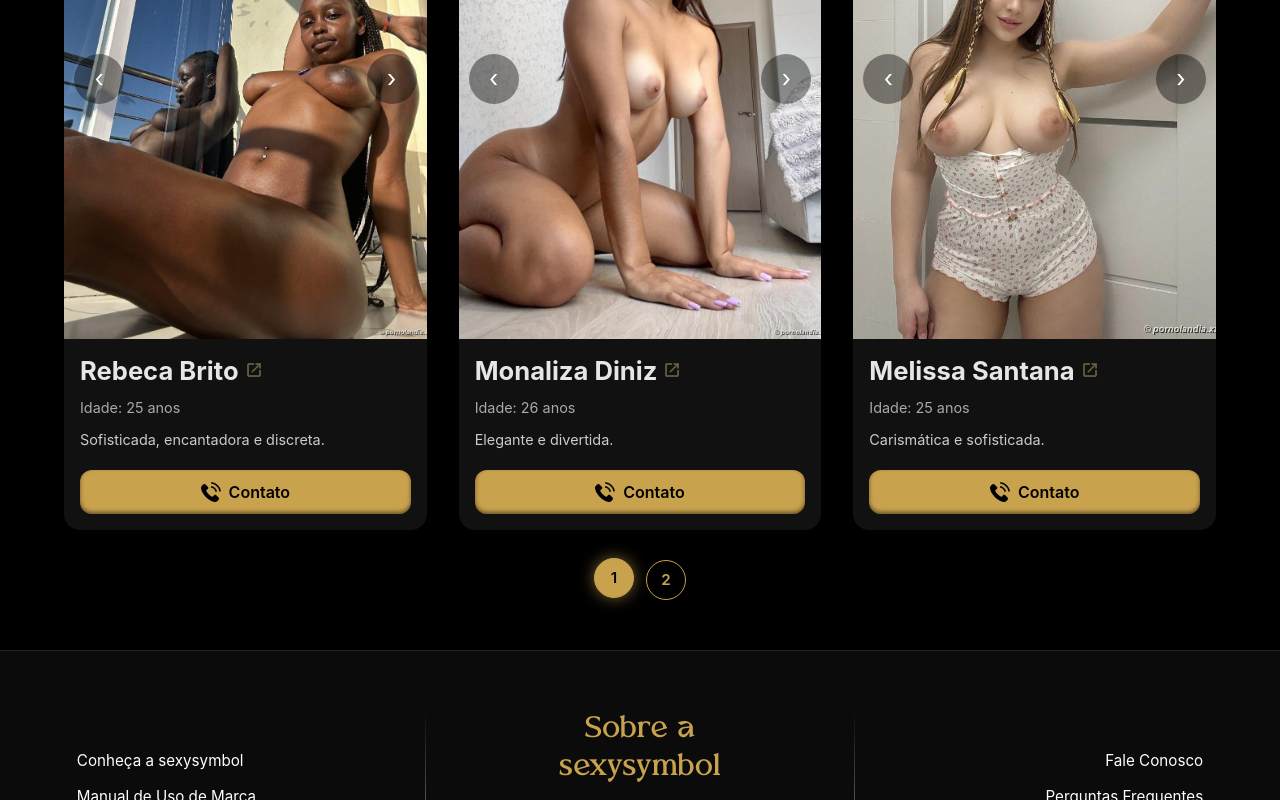
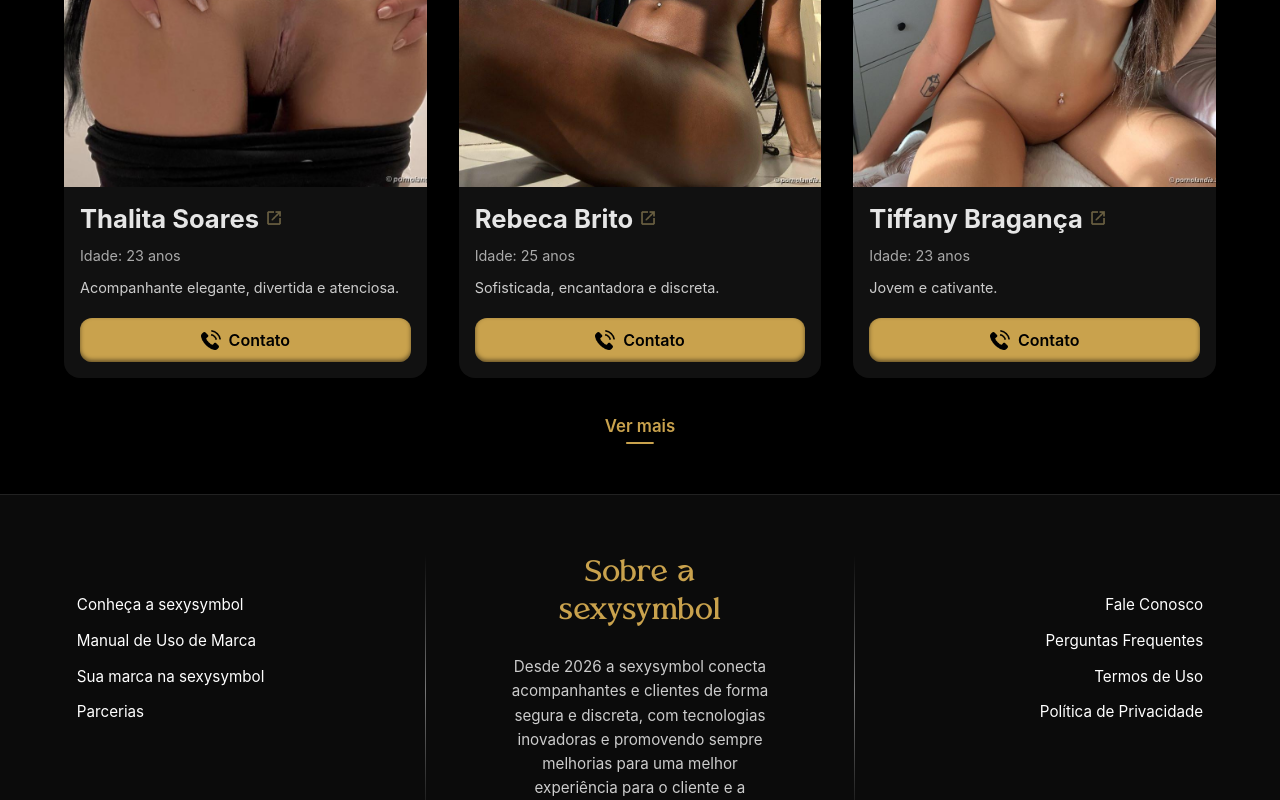
Before and after one commit to alexsandropancracio/sexysymbol, a React app in the folder src/frontend/: page / in a window 1280 px wide. Shown: the part 1993-2793 px from the top of the page. Built offline with nearby package versions, Linux system fonts and the light colour scheme; the HTML template or start-up script is replaced by a standard one.

Commit message:
Ajustes de scroll infinito para os cards com botão de ver mais e reload dos cards com posicionamento aleatório.

```diff
--- a/src/frontend/src/components/Ads/Ads.tsx
+++ b/src/frontend/src/components/Ads/Ads.tsx
@@ -1,7 +1,5 @@
-import { useState } from "react";
-import { Section, Grid, SectionHeader, Title, Pagination } from "./styles";
-import { useEffect } from "react";
-
+import { useState, useEffect } from "react";
+import { Section, Grid, SectionHeader, Title, ButtonLoadMore } from "./styles";
 
 import { Filters } from "./Filters";
 import type { FiltersState } from "./Filters";
@@ -23,6 +21,7 @@ export interface Ad {
   lugar: string[];
   formasPagamento: string[];
 }
+
 
 // ====================
 // IMAGENS
@@ -254,18 +253,7 @@ export const ads: Ad[] = [
   },
 ];
 
-// ====================
-// COMPONENT
-// ====================
-export function Ads({
-  nameFilter,
-  adsRef,
-}: {
-  nameFilter?: string;
-  adsRef: React.RefObject<HTMLElement | null>
-}) {
-  const [page, setPage] = useState(0);
-
+export function Ads({ nameFilter, adsRef }: { nameFilter?: string; adsRef: React.RefObject<HTMLElement | null> }) {
   const [filters, setFilters] = useState<FiltersState>({
     formasPagamento: [],
     atendimento: [],
@@ -276,83 +264,37 @@ export function Ads({
     idadeMax: undefined,
   });
 
-  // 🔄 sempre volta pra página 1 quando filtros ou nome mudarem
+  const [visibleCount, setVisibleCount] = useState(ADS_PER_PAGE);
+  const [shuffledAds, setShuffledAds] = useState<Ad[]>([]);
+
+  // 🔄 Sempre que filtros ou nome mudam, filtramos e embaralhamos
   useEffect(() => {
-    setPage(0);
-  }, [filters, nameFilter]);
+    const filtered = ads.filter(ad => {
+      if (nameFilter && !ad.name.toLowerCase().includes(nameFilter.toLowerCase())) return false;
+      if (filters.locations.length && !filters.locations.includes(ad.locations)) return false;
+      if (filters.etnia.length && !filters.etnia.includes(ad.etnia)) return false;
+      if (filters.atendimento.length && !ad.atendimento.some(a => filters.atendimento.includes(a))) return false;
+      if (filters.lugar.length && !ad.lugar.some(l => filters.lugar.includes(l))) return false;
+      if (filters.formasPagamento.length && !ad.formasPagamento.some(p => filters.formasPagamento.includes(p))) return false;
+      if (filters.idadeMin && ad.age < filters.idadeMin) return false;
+      if (filters.idadeMax && ad.age > filters.idadeMax) return false;
+      return true;
+    });
 
-  // ====================
-  // FILTER
-  // ====================
-  const filteredAds = ads.filter(ad => {
-    if (
-      nameFilter &&
-      !ad.name.toLowerCase().includes(nameFilter.toLowerCase())
-    ) {
-      return false;
-    }
+    // 🔀 Embaralhar
+    const shuffled = [...filtered].sort(() => Math.random() - 0.5);
+    setShuffledAds(shuffled);
 
-    if (
-      filters.locations.length &&
-      !filters.locations.includes(ad.locations)
-    ) {
-      return false;
-    }
+    // Resetar quantidade visível
+    setVisibleCount(ADS_PER_PAGE);
 
-    if (filters.etnia.length && !filters.etnia.includes(ad.etnia)) {
-      return false;
-    }
+  }, [filters, nameFilter, adsRef]);
 
-    if (
-      filters.atendimento.length &&
-      !ad.atendimento.some(a => filters.atendimento.includes(a))
-    ) {
-      return false;
-    }
-
-    if (
-      filters.lugar.length &&
-      !ad.lugar.some(l => filters.lugar.includes(l))
-    ) {
-      return false;
-    }
-
-    if (
-      filters.formasPagamento.length &&
-      !ad.formasPagamento.some(p =>
-        filters.formasPagamento.includes(p)
-      )
-    ) {
-      return false;
-    }
-
-    if (filters.idadeMin && ad.age < filters.idadeMin) return false;
-    if (filters.idadeMax && ad.age > filters.idadeMax) return false;
-
-    return true;
-  });
-
-  // ====================
-  // PAGINATION
-  // ====================
-  const totalPages = Math.ceil(filteredAds.length / ADS_PER_PAGE);
-  const startIndex = page * ADS_PER_PAGE;
-  const visibleAds = filteredAds.slice(
-    startIndex,
-    startIndex + ADS_PER_PAGE
-  );
-
-  const handlePageChange = (index: number) => {
-    setPage(index);
-
-    setTimeout(() => {
-      adsRef.current?.scrollIntoView({ behavior: "smooth" });
-    }, 100);
+  // Função para carregar mais
+  const loadMore = () => {
+    setVisibleCount(prev => Math.min(prev + ADS_PER_PAGE, shuffledAds.length));
   };
 
-  // ====================
-  // RENDER
-  // ====================
   return (
     <Section id="ads" ref={adsRef}>
       <SectionHeader>
@@ -361,22 +303,14 @@ export function Ads({
       </SectionHeader>
 
       <Grid>
-        {visibleAds.map((ad, index) => (
+        {shuffledAds.slice(0, visibleCount).map((ad, index) => (
           <AdsCard key={`${ad.name}-${index}`} {...ad} />
         ))}
       </Grid>
 
-      <Pagination>
-        {Array.from({ length: totalPages }).map((_, index) => (
-          <button
-            key={index}
-            onClick={() => handlePageChange(index)}
-            className={page === index ? "active" : ""}
-          >
-            {index + 1}
-          </button>
-        ))}
-      </Pagination>
+      {visibleCount < shuffledAds.length && (
+        <ButtonLoadMore onClick={loadMore}>Ver mais</ButtonLoadMore>
+      )}
     </Section>
   );
 }
--- a/src/frontend/src/components/Ads/styles.ts
+++ b/src/frontend/src/components/Ads/styles.ts
@@ -337,3 +337,53 @@ export const Pagination = styled.div`
     }
   }
 `;
+
+/* ===== BUTTON LOAD MORE ===== */
+export const ButtonLoadMore = styled.button`
+  display: block;
+  margin: 30px auto 30px auto;
+  padding: 8px 0;
+  border: none;
+  background: none;
+  color: #C9A24D;
+  font-weight: 600;
+  font-size: 1.05rem;
+  cursor: pointer;
+  position: relative;
+  transition: color 0.3s ease;
+
+  /* Linha dourada fina abaixo do texto */
+  &::after {
+    content: "";
+    position: absolute;
+    left: 50%;
+    bottom: 0;
+    width: 40%;
+    height: 2px;
+    background: #C9A24D;
+    border-radius: 2px;
+    transform: translateX(-50%);
+    transition: width 0.3s ease, background 0.3s ease;
+  }
+
+  &:hover {
+    color: #FFD966; /* Leve brilho no texto ao passar o mouse */
+  }
+
+  &:hover::after {
+    width: 90%; /* Linha se alonga suavemente */
+    background: linear-gradient(90deg, #C9A24D, #FFD966);
+  }
+
+  &:active::after {
+    transform: translateX(-50%) scaleX(0.9); /* efeito de clique sutil */
+  }
+
+  @media (max-width: 640px) {
+    font-size: 1rem;
+  }
+
+  @media (max-width: 426px) {
+    font-size: 0.95rem;
+  }
+`;
--- a/src/frontend/src/components/Anuncie/Benefits.tsx
+++ b/src/frontend/src/components/Anuncie/Benefits.tsx
@@ -41,7 +41,7 @@ export const Benefits = () => {
             </Title>
 
             <Description>
-              Investir no Sexysymbol é investir na sua marca pessoal. Oferecemos a
+              Investir na sexysymbol é investir na sua marca pessoal. Oferecemos a
               infraestrutura necessária para que seu perfil se destaque pela
               qualidade, não pelo excesso.
             </Description>
--- a/src/frontend/src/components/Anuncie/Essence.tsx
+++ b/src/frontend/src/components/Anuncie/Essence.tsx
@@ -23,7 +23,7 @@ export const Essence = () => {
             transition={{ duration: 1.5 }}
           >
             “A verdadeira elegância não é sobre ser notada, é sobre ser lembrada.
-            No Sexysymbol, criamos o palco para que sua presença seja
+            Na sexysymbol, criamos o palco para que sua presença seja
             inesquecível.”
           </Quote>
 
--- a/src/frontend/src/components/Header/styles.ts
+++ b/src/frontend/src/components/Header/styles.ts
@@ -2,11 +2,10 @@ import styled from "styled-components";
 import { Link } from "react-router-dom";
 
 /* ===== HEADER ===== */
-
 export const HeaderContainer = styled.header`
-  position: sticky;        /* 🔥 acompanha o scroll */
-  top: 0;                  /* 🔥 fixa no topo */
-  z-index: 1000;           /* 🔥 fica acima do conteúdo */
+  position: sticky;
+  top: 0;
+  z-index: 1000;
 
   min-height: 80px;
   padding: 0 64px;
@@ -19,6 +18,11 @@ export const HeaderContainer = styled.header`
   background-color: ${({ theme }) => theme.colors.surface};
   border-bottom: 1px solid rgba(255, 255, 255, 0.05);
 
+  @media (max-width: 1200px) {
+    padding: 0 48px;
+    gap: 20px;
+  }
+
   @media (max-width: 1024px) {
     padding: 0 32px;
     gap: 16px;
@@ -29,16 +33,19 @@ export const HeaderContainer = styled.header`
     gap: 12px;
   }
 
-  /* 🔥 MOBILE REAL */
   @media (max-width: 426px) {
     padding: 8px 12px;
     gap: 10px;
     flex-wrap: nowrap;
   }
+
+  @media (max-width: 320px) {
+    padding: 6px 8px;
+    gap: 8px;
+  }
 `;
 
 /* ===== LOGO ===== */
-
 export const Logo = styled(Link)`
   position: relative;
   font-family: "Moglande";
@@ -70,7 +77,6 @@ export const Logo = styled(Link)`
       rgba(255, 235, 170, 0.0) 58%,
       transparent 100%
     );
-
     background-size: 300% 100%;
     background-position: 0% center;
 
@@ -102,13 +108,20 @@ export const Logo = styled(Link)`
     font-size: 22px;
   }
 
+  @media (max-width: 768px) {
+    font-size: 20px;
+  }
+
   @media (max-width: 426px) {
     font-size: 16px;
+  }
+
+  @media (max-width: 320px) {
+    font-size: 14px;
   }
 `;
 
 /* ===== SEARCH ===== */
-
 export const SearchWrapper = styled.div`
   display: flex;
   align-items: center;
@@ -116,7 +129,6 @@ export const SearchWrapper = styled.div`
 
   width: 650px;
   padding: 10px 16px;
-
   background-color: #0f0f0f;
   border: 1px solid rgba(255, 255, 255, 0.08);
   border-radius: 12px;
@@ -147,6 +159,11 @@ export const SearchWrapper = styled.div`
     padding: 6px 10px;
     height: 36px;
   }
+
+  @media (max-width: 320px) {
+    height: 32px;
+    padding: 4px 8px;
+  }
 `;
 
 export const SearchIcon = styled.label`
@@ -169,13 +186,19 @@ export const SearchIcon = styled.label`
       height: 14px;
     }
   }
+
+  @media (max-width: 320px) {
+    img {
+      width: 12px;
+      height: 12px;
+    }
+  }
 `;
 
 export const SearchInput = styled.input`
   flex: 1;
   background: none;
   border: none;
-
   font-size: 14px;
   color: ${({ theme }) => theme.colors.text};
   min-width: 0;
@@ -188,22 +211,40 @@ export const SearchInput = styled.input`
     outline: none;
   }
 
+  @media (max-width: 768px) {
+    font-size: 13px;
+  }
+
   @media (max-width: 426px) {
     font-size: 12px;
+  }
+
+  @media (max-width: 320px) {
+    font-size: 11px;
   }
 `;
 
 /* ===== MENU ===== */
-
 export const MenuLinks = styled.div`
   display: flex;
   align-items: center;
   gap: 12px;
   white-space: nowrap;
+
+  @media (max-width: 768px) {
+    gap: 10px;
+  }
+
+  @media (max-width: 426px) {
+    gap: 8px;
+  }
+
+  @media (max-width: 320px) {
+    gap: 6px;
+  }
 `;
 
 /* ===== BOTÃO ANUNCIE ===== */
-
 export const AnuncieButton = styled(Link)`
   background-color: ${({ theme }) => theme.colors.primary};
   color: #000;
@@ -227,4 +268,9 @@ export const AnuncieButton = styled(Link)`
     padding: 0.45rem 0.7rem;
     font-size: 11px;
   }
+
+  @media (max-width: 320px) {
+    padding: 0.35rem 0.6rem;
+    font-size: 10px;
+  }
 `;
--- a/src/frontend/src/components/Highlights/styles.ts
+++ b/src/frontend/src/components/Highlights/styles.ts
@@ -1,20 +1,28 @@
 import styled from "styled-components";
 
 /* ===== SECTION ===== */
-
 export const Section = styled.section`
   padding: 20px;
+
+  @media (max-width: 768px) {
+    padding: 16px;
+  }
 
   @media (max-width: 426px) {
     padding: 12px;
   }
 `;
 
+/* ===== TITLE ===== */
 export const Title = styled.h2`
   font-family: "Avelire", serif;
   font-size: 35px;
   margin-bottom: 20px;
   text-align: center;
+
+  @media (max-width: 980px) {
+    font-size: 30px;
+  }
 
   @media (max-width: 768px) {
     font-size: 28px;
@@ -27,11 +35,10 @@ export const Title = styled.h2`
 `;
 
 /* ===== CARD / CARROSSEL ===== */
-
 export const Card = styled.div`
   position: relative;
   width: 96vw;
-  height: 99vh;
+  height: 80vh;
   min-height: 520px;
   max-height: 820px;
 
@@ -40,27 +47,30 @@ export const Card = styled.div`
   align-items: flex-end;
 
   @media (max-width: 1024px) {
-    height: 80vh;
-    min-height: 580px;
+    height: 75vh;
+    min-height: 480px;
   }
 
   @media (max-width: 768px) {
-    width: 89vw;
-    height: 40vh;
+    width: 90vw;
+    height: 60vh;
     min-height: 320px;
   }
 
-  /* 🔥 MOBILE REAL */
   @media (max-width: 426px) {
     width: 100%;
-    height: 60vh;
-    min-height: 300px;
+    height: 55vh;
+    min-height: 280px;
     max-height: none;
+  }
+
+  @media (max-width: 320px) {
+    height: 50vh;
+    min-height: 260px;
   }
 `;
 
 /* ===== IMAGE ===== */
-
 export const Image = styled.img<{ $active: boolean }>`
   position: absolute;
   inset: 0;
@@ -73,6 +83,10 @@ export const Image = styled.img<{ $active: boolean }>`
   opacity: ${({ $active }) => ($active ? 1 : 0)};
   transition: opacity 0.8s ease-in-out;
 
+  @media (max-width: 980px) {
+    object-position: center 10%;
+  }
+
   @media (max-width: 768px) {
     object-position: center 15%;
   }
@@ -83,7 +97,6 @@ export const Image = styled.img<{ $active: boolean }>`
 `;
 
 /* ===== INFO OVERLAY ===== */
-
 export const Info = styled.div<{ $active: boolean }>`
   position: absolute;
   bottom: 0;
@@ -108,8 +121,12 @@ export const Info = styled.div<{ $active: boolean }>`
 
   z-index: 2;
 
+  @media (max-width: 1024px) {
+    padding: 32px;
+  }
+
   @media (max-width: 768px) {
-    padding: 28px;
+    padding: 24px;
   }
 
   @media (max-width: 426px) {
@@ -118,15 +135,23 @@ export const Info = styled.div<{ $active: boolean }>`
 `;
 
 export const Name = styled.h3`
-  font-family: "Arial";
+  font-family: "Arial", sans-serif;
   font-size: 40px;
 
   @media (max-width: 980px) {
     font-size: 30px;
   }
 
+  @media (max-width: 768px) {
+    font-size: 26px;
+  }
+
   @media (max-width: 426px) {
     font-size: 22px;
+  }
+
+  @media (max-width: 320px) {
+    font-size: 18px;
   }
 `;
 
@@ -134,8 +159,16 @@ export const Meta = styled.p`
   font-size: 16px;
   opacity: 0.9;
 
+  @media (max-width: 768px) {
+    font-size: 14px;
+  }
+
   @media (max-width: 426px) {
     font-size: 13px;
+  }
+
+  @media (max-width: 320px) {
+    font-size: 12px;
   }
 `;
 
@@ -146,9 +179,18 @@ export const Price = styled.p`
   width: 100%;
   color: ${({ theme }) => theme.colors.primary};
 
+  @media (max-width: 768px) {
+    font-size: 18px;
+    margin-top: 12px;
+  }
+
   @media (max-width: 426px) {
     font-size: 16px;
     margin-top: 10px;
+  }
+
+  @media (max-width: 320px) {
+    font-size: 14px;
   }
 `;
 
@@ -172,15 +214,24 @@ export const Button = styled.button`
     opacity: 0.9;
   }
 
+  @media (max-width: 768px) {
+    padding: 10px 20px;
+    font-size: 14px;
+  }
+
   @media (max-width: 426px) {
     margin-top: 14px;
     padding: 10px 18px;
     font-size: 13px;
   }
+
+  @media (max-width: 320px) {
+    font-size: 12px;
+    padding: 8px 16px;
+  }
 `;
 
 /* ===== ARROWS ===== */
-
 const ArrowBase = styled.button`
   position: absolute;
   top: 50%;
@@ -210,15 +261,31 @@ const ArrowBase = styled.button`
     transform: translateY(-50%) scale(1.05);
   }
 
+  @media (max-width: 768px) {
+    width: 42px;
+    height: 42px;
+    font-size: 28px;
+  }
+
   @media (max-width: 426px) {
     width: 36px;
     height: 36px;
     font-size: 22px;
   }
+
+  @media (max-width: 320px) {
+    width: 32px;
+    height: 32px;
+    font-size: 18px;
+  }
 `;
 
 export const ArrowLeft = styled(ArrowBase)`
   left: 24px;
+
+  @media (max-width: 768px) {
+    left: 16px;
+  }
 
   @media (max-width: 426px) {
     left: 10px;
@@ -228,6 +295,10 @@ export const ArrowLeft = styled(ArrowBase)`
 export const ArrowRight = styled(ArrowBase)`
   right: 24px;
 
+  @media (max-width: 768px) {
+    right: 16px;
+  }
+
   @media (max-width: 426px) {
     right: 10px;
   }
```
